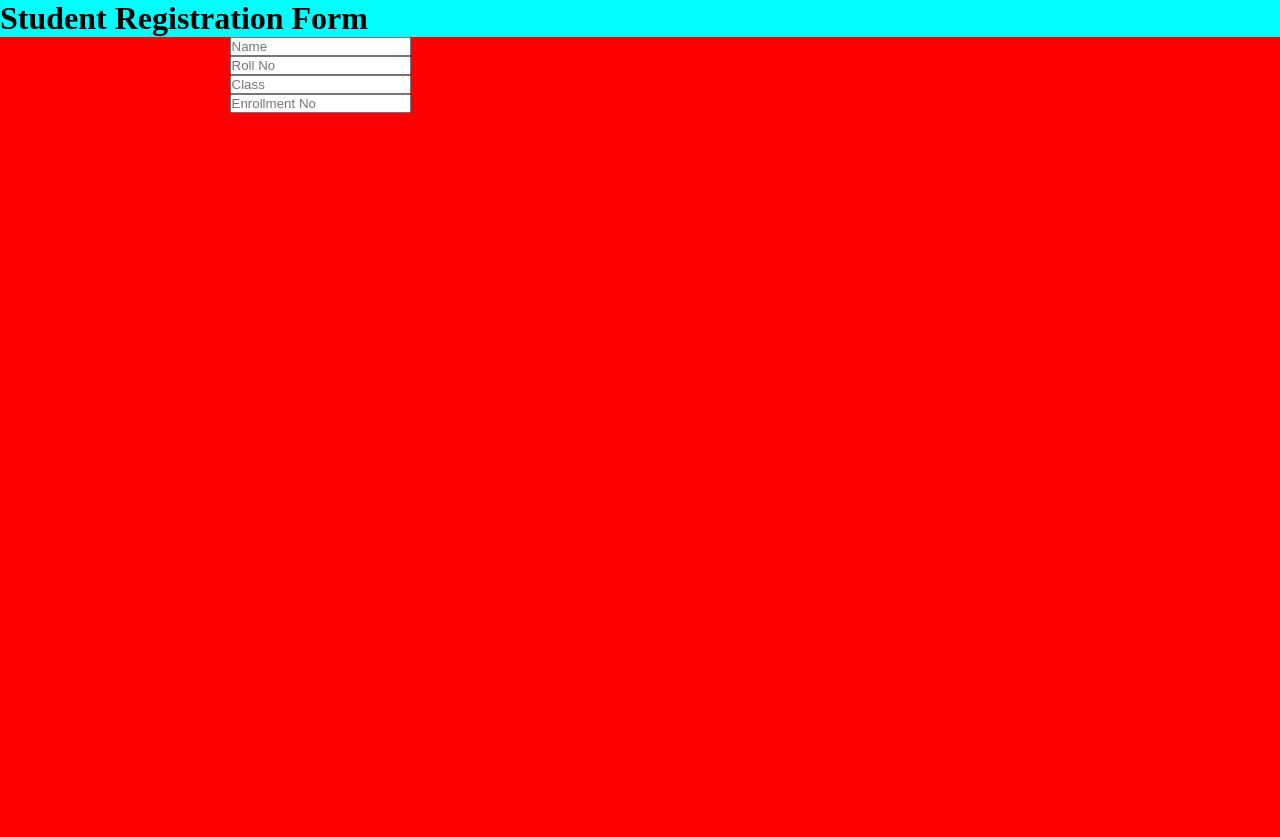
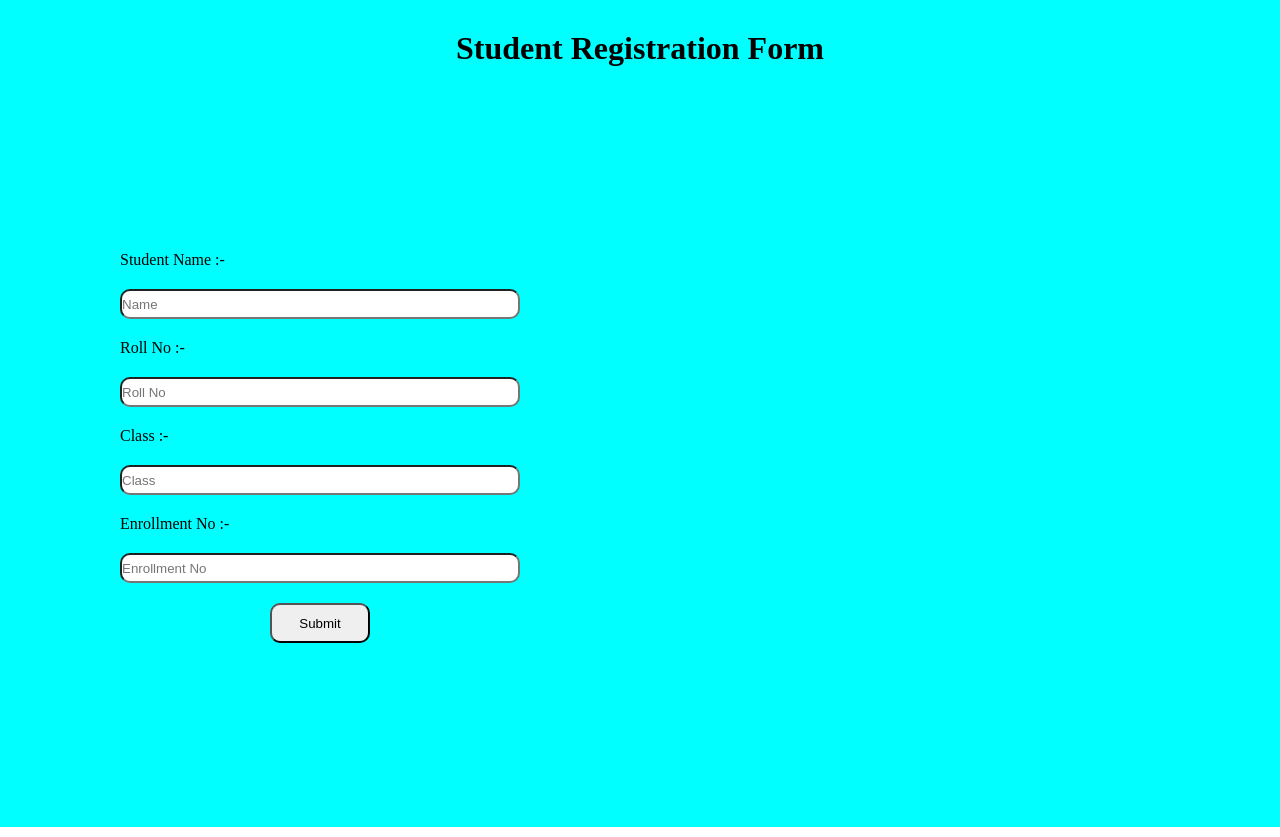
Before and after one commit to letsinnovate-code/student_registration_system, a plain HTML site: page index.html in a window 1280 px wide. Drawn offline with Linux system fonts and the light colour scheme.

Commit message:
new changes added

```diff
--- a/index.css
+++ b/index.css
@@ -7,24 +7,46 @@
 .main_container{
     height: auto;
     background-color: aqua;
+
+}
+#main_heading{
+    padding-top: 30px;
+    text-align: center;
 }
 .secondary_container{
     display: flex;
-
-    background-color: red;
-    height: 100vh;
+    height: 95vh;
 }
 .left_container{
     height: 100%;
     width: 50%;
     display: flex;
     flex-direction: column;
+    justify-content: center;
+    align-items: center;
 }
 #form{
     display: flex;
     flex-direction: column;
-    justify-content: center;
-    align-items: center;
+    justify-content:center ;
+    align-items: flex-start;
+    gap: 20px;
+
+}
+.input_field{
+    width: 400px;
+    height: 30px;
+    border-radius: 10px;
+}
+#submit{
+    height: 40px;
+    width: 100px;
+    border-radius: 10px;
+    align-self: center;
+}
+#submit:hover{
+    background-color: #546454;
+    box-shadow: 5px 5px 20px #546454;
 }
 .right_container{
     height: 100%;
--- a/index.html
+++ b/index.html
@@ -8,14 +8,19 @@
 </head>
 <body>
     <div class="main_container">
-        <h1>Student Registration Form </h1>
+        <h1 id="main_heading">Student Registration Form </h1>
         <div class="secondary_container">
             <div class="left_container">
-              <form action="#" id="form">
-                <input type="text" id="student_name" placeholder="Name">
-                <input type="number" id="roll_no" placeholder="Roll No">
-                <input type="text" id="class" placeholder="Class">
-                <input type="number" id="enrollmentNo" placeholder="Enrollment No" >
+              <form action="#submit" id="form">
+                <label for="student_name">Student Name :-</label>
+                <input type="text" id="student_name" class="input_field" placeholder="Name">
+                <label for="roll_no">Roll No :-</label>
+                <input type="number" id="roll_no" class="input_field" placeholder="Roll No">
+                <label for="class">Class :-</label>
+                <input type="text" id="class" class="input_field" placeholder="Class">
+                <label for="enrollmentNo">Enrollment No :-</label>
+                <input type="number" id="enrollmentNo" class="input_field" placeholder="Enrollment No" >
+                <button id="submit">Submit</button>
               </form>
             </div>
             <div class="right_container">
```
